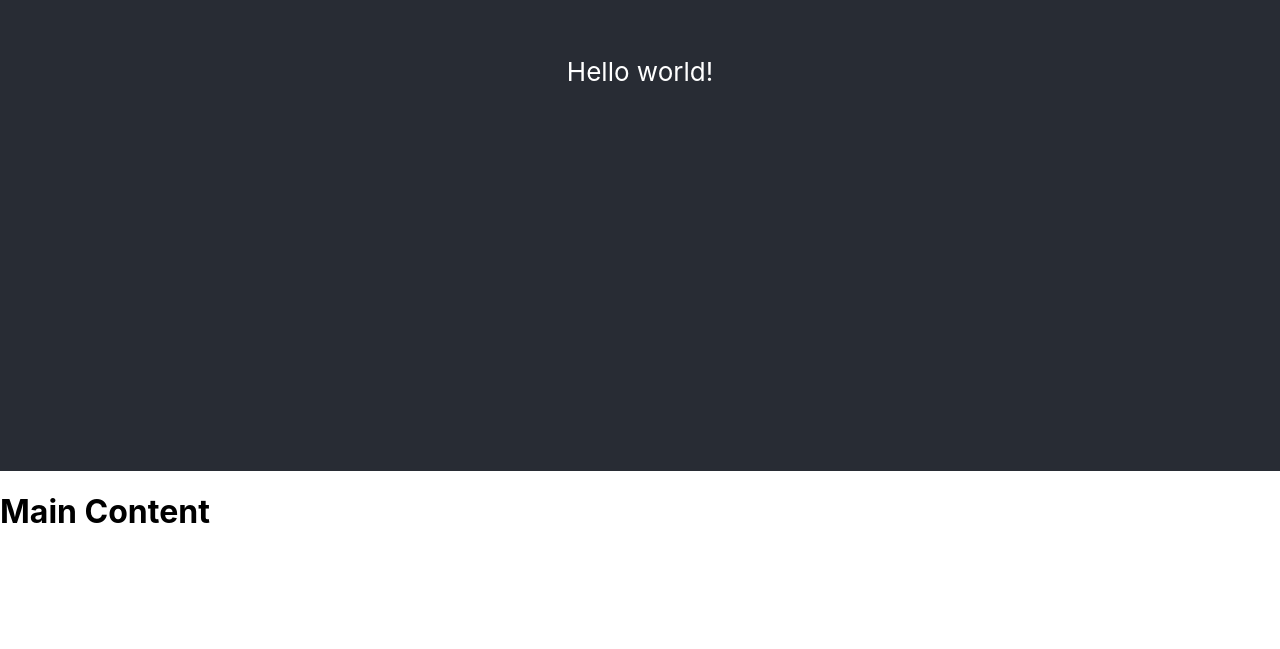
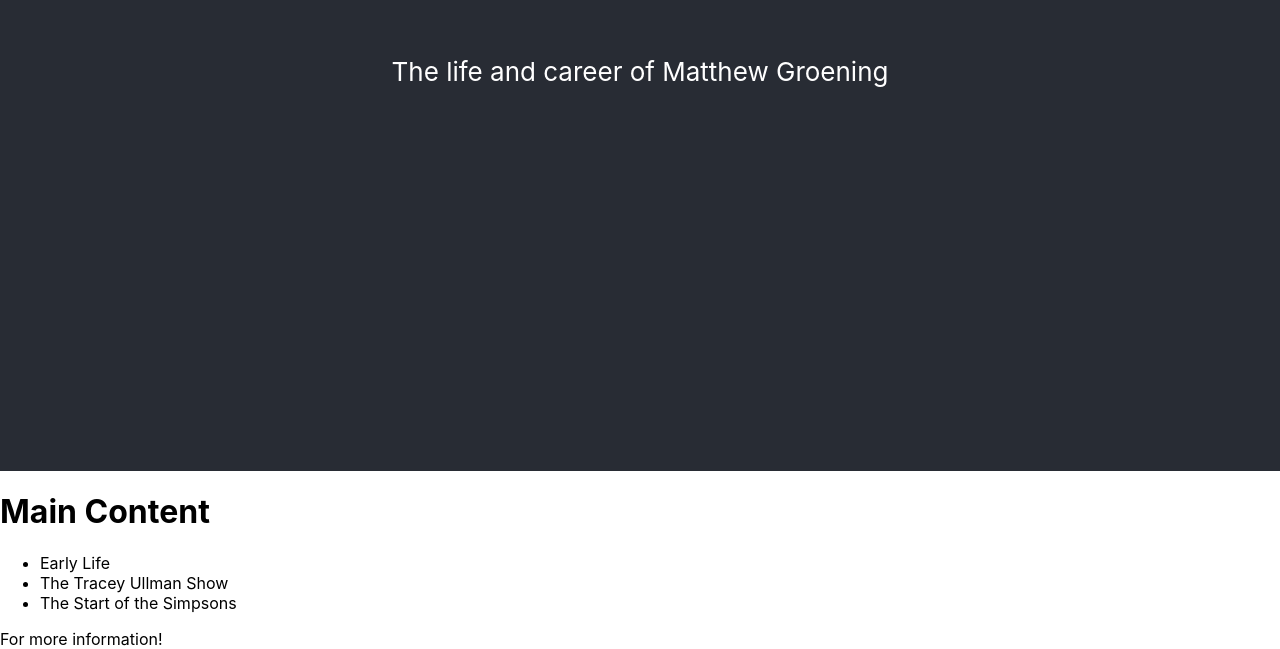
Before and after one commit to mfargas/html-exercises, a React app in the folder tribute-site/: page / in a window 1280 px wide. Shown: the part 329-978 px from the top of the page. Before the commit the page ends 882 px from the top, so only its background shows below. Built offline with nearby package versions, Linux system fonts and the light colour scheme.

Commit message:
Create Footer component

```diff
--- a/tribute-site/src/App.js
+++ b/tribute-site/src/App.js
@@ -2,13 +2,19 @@
 import './App.css';
 import Header from './components/Header';
 import Main from './components/Main';
+import Footer from './components/Footer';
 
 function App() {
   return (
-    <div className="app-wrapper">
-      <div className="content-wrapper">
+    <div className="top-parent-container">
+      <div className="header-wrapper">
       <Header/>
-      <Main />
+      </div>
+      <div className="main-wrapper">
+        <Main />
+      </div>
+      <div className="footer-wrapper">
+        <Footer />
       </div>
     </div>
   );
--- /dev/null
+++ b/tribute-site/src/components/Footer.js
@@ -0,0 +1,13 @@
+import React, { Component } from 'react';
+
+export default class Footer extends Component {
+    render() {
+        return(
+            <div>
+                <footer>
+                    For more information!
+                </footer>
+            </div>
+        )
+    }
+}
--- a/tribute-site/src/components/Header.js
+++ b/tribute-site/src/components/Header.js
@@ -4,11 +4,11 @@
 export default class Header extends Component {
     render() {
     return(
-        <div>
+        <div >
         <header className="App-header">
             {/* <img src={logo} className="App-logo" alt="logo" /> */}
             <p>
-                Hello world!
+                The life and career of Matthew Groening
             </p>
         </header>
         </div>
--- a/tribute-site/src/components/Main.js
+++ b/tribute-site/src/components/Main.js
@@ -1,13 +1,16 @@
 import React, {Component} from 'react';
 
-class Main extends Component {
+export default class Main extends Component {
     render() {
         return(
             <div className='main-content-wrapper'>
                 <h1>Main Content</h1>
+                <ul className='list'>
+                    <li>Early Life</li>
+                    <li>The Tracey Ullman Show</li>
+                    <li>The Start of the Simpsons</li>
+                </ul>
             </div>
         );
     }
 }
-
-export default Main;
```
Also changed, not shown: 1 other file (tests, documents, lock files or other folders).
